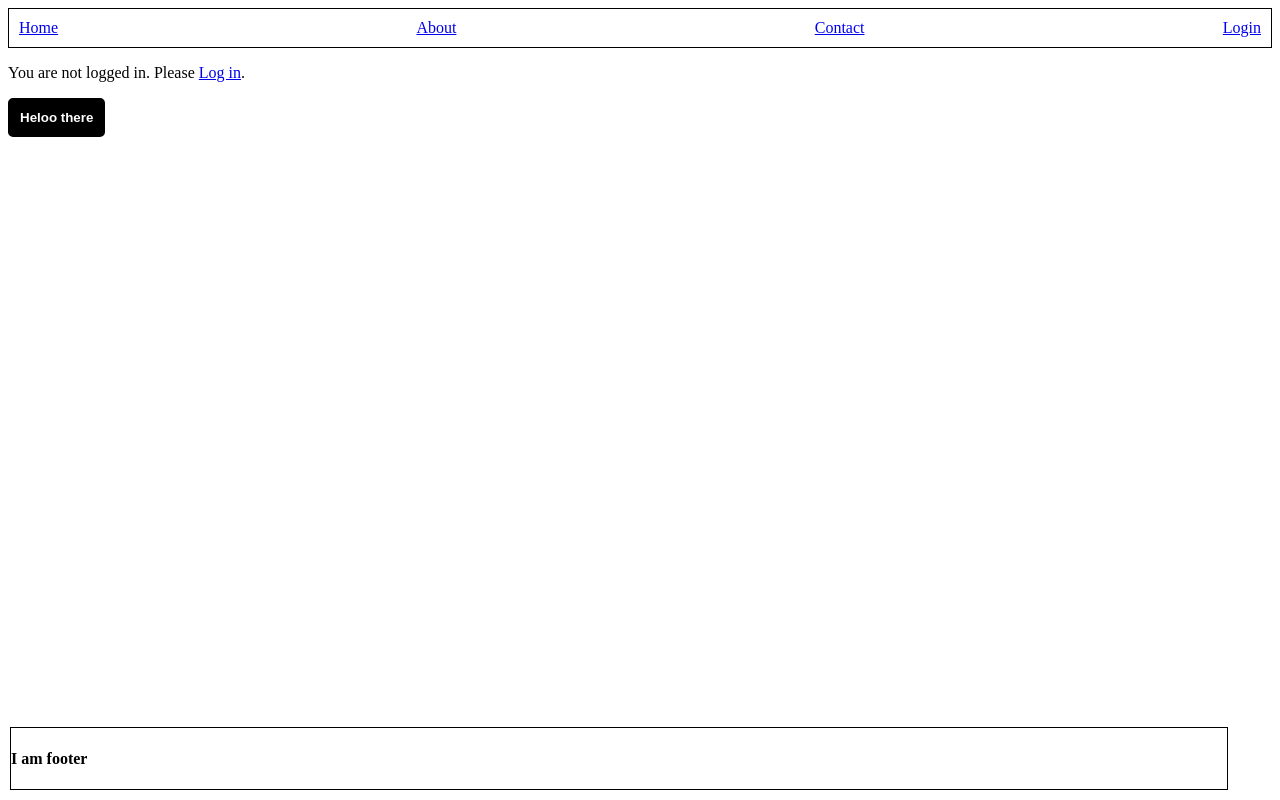
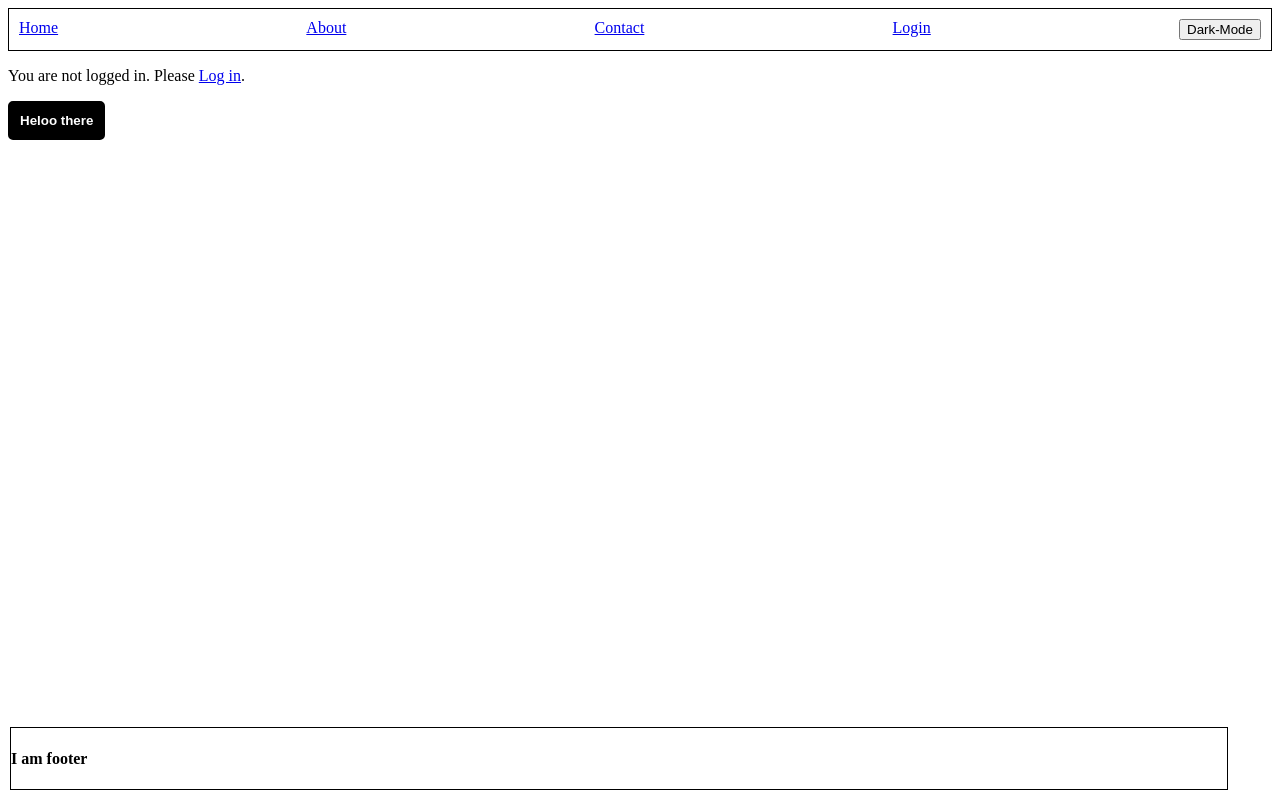
Before and after one commit to richa1617/mind_mingle_2, a Next.js app in the folder 5_children_props/: page /about in a window 1280 px wide. Built offline with nearby package versions, Linux system fonts and the light colour scheme.

Commit message:
Made a light and dark mode for Navbar

```diff
--- a/5_children_props/src/components/Navbar.tsx
+++ b/5_children_props/src/components/Navbar.tsx
@@ -1,13 +1,27 @@
 import Link from "next/link";
+import { useState } from "react";
 
 function Navbar() {
+  const [dark, setDark] = useState(false);
+  function clickHandle() {
+    setDark(!dark);
+  }
+
+  //if  true apply .dark className
   return (
-    <div className="nav">
-      <Link href="/">Home</Link>
-      <Link href="/about">About</Link>
-      <Link href="/contact">Contact</Link>
-      <Link href="/login">Login</Link>
-    </div>
+    <>
+      <div className={`nav  ${dark ? "dark" : ""}`}>
+        <Link href="/" className={`${dark ? "anchor" : " "}`}>
+          Home
+        </Link>
+        <Link href="/about">About</Link>
+        <Link href="/contact">Contact</Link>
+        <Link href="/login">Login</Link>
+        <button onClick={clickHandle}>
+          {dark ? "Light-Mode" : "Dark-Mode"}
+        </button>
+      </div>
+    </>
   );
 }
 
--- a/5_children_props/src/styles/globals.css
+++ b/5_children_props/src/styles/globals.css
@@ -76,3 +76,10 @@
 .circle {
   border-radius: 50%;
 }
+
+.dark {
+  background-color: black;
+}
+.nav.dark a {
+  color: white;
+}
```
